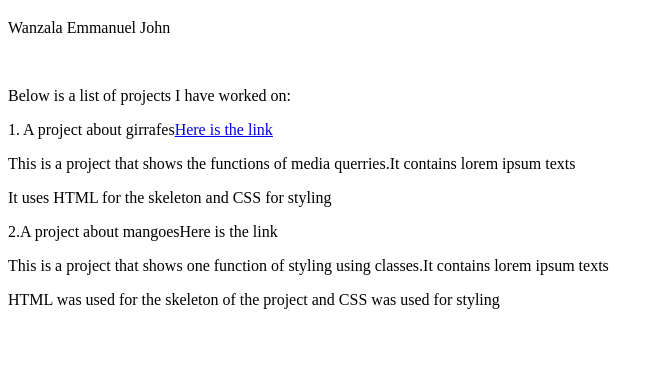
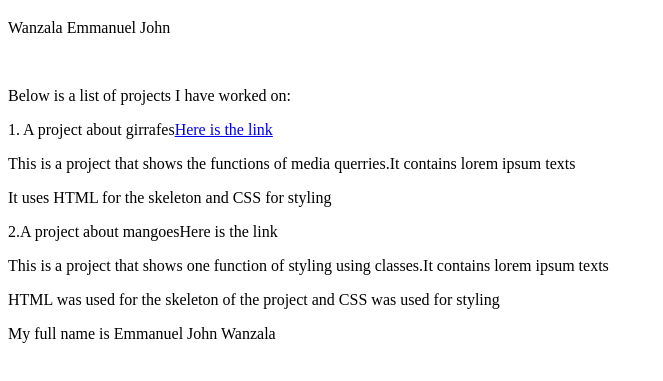
Before and after one commit to EmmanuelWanzala/portfolio, a plain HTML site: page index.html in a window 1280 px wide. Shown: the part 61-442 px from the top of the page, without its empty margins (0-663 px from the left). Drawn offline with Linux system fonts and the light colour scheme.

Commit message:
added the first div

```diff
--- a/index.html
+++ b/index.html
@@ -20,7 +20,11 @@
         <p>This is a project that shows one function of styling using classes.It contains lorem ipsum texts</p>
         <p>HTML was used for the skeleton of the project and CSS was used for styling</p>
     </div>
+    <div class="aboutme">
+     <p>My full name is Emmanuel John Wanzala</p>
 
+
+    </div>
 
 </body>
 </html>
```
